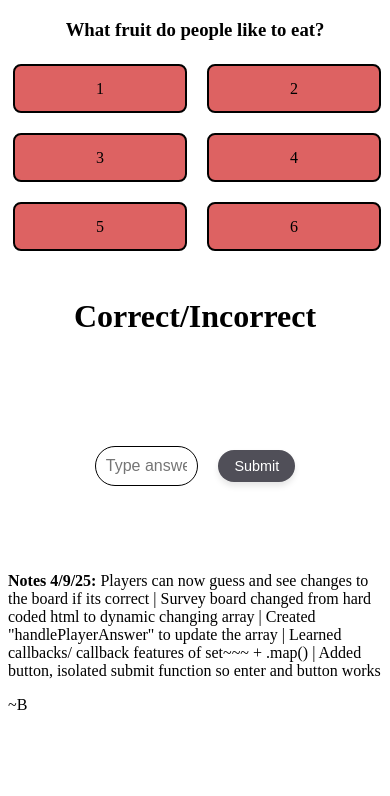
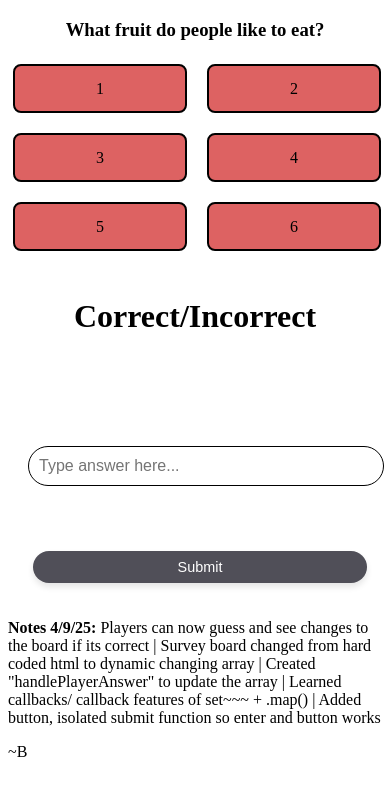
Before and after one commit to pandanbrandon/kin-clash, a React (Create React App) app: page / in a window 390 px wide. Shown: the top 796 px of the page. Built offline with nearby package versions, Linux system fonts and the light colour scheme.

Commit message:
test on mobile, web

```diff
--- a/src/App.css
+++ b/src/App.css
@@ -108,3 +108,23 @@
   font-size: 0.9rem;
   z-index: 999;
 }
+
+
+
+
+
+@media (max-width: 600px) {
+  .input-button-wrapper {
+    flex-direction: column; /* Stack input and button vertically */
+    width: 100%; /* Full width */
+    gap: 15px; /* Space between input and button */
+  }
+
+  .player-input {
+    width: 100%; /* Make the input field full width */
+  }
+
+  .submit-button {
+    width: 100%; /* Make the button full width */
+  }
+}
```
